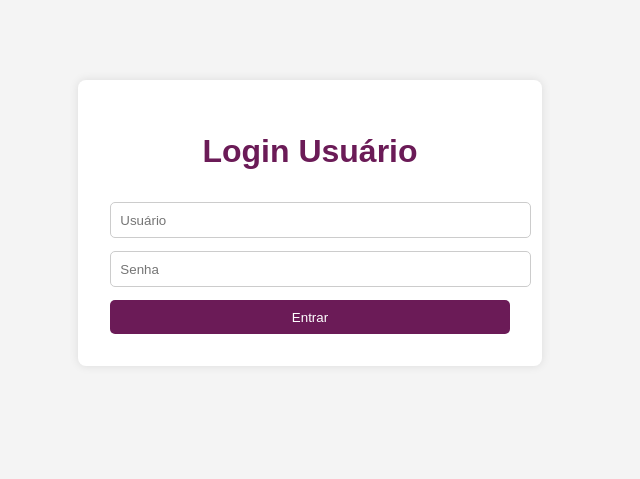
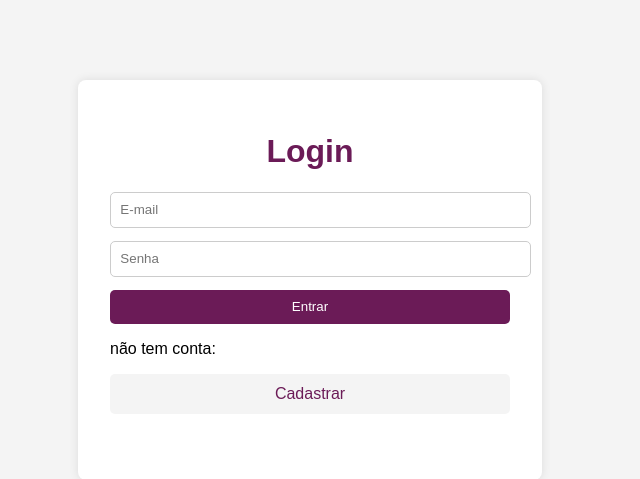
Before and after one commit to EduardoEAPJ/Projeto-web2, a PHP site: page /login.php in a window 1280 px wide. Shown: the top 479 px of the page, without its empty margins (330-970 px from the left). Run offline with PHP 8.4, Linux system fonts and the light colour scheme.

Commit message:
segunda atualização

```diff
--- a/login.php
+++ b/login.php
@@ -1,15 +1,46 @@
-<?php session_start(); ?>
+<?php
+session_start();
+require_once 'database.php';
+
+$db = new Database();
+$erro = '';
+
+if ($_SERVER['REQUEST_METHOD'] === 'POST') {
+    $email = $_POST['email'];
+    $senha = $_POST['senha'];
+
+    // Busca usuário pelo e-mail
+    $usuario = $db->select("SELECT * FROM usuarios WHERE email = ?", [$email]);
+
+    if ($usuario && password_verify($senha, $usuario[0]->senha)) {
+        // Login válido
+        $_SESSION['usuario'] = $usuario[0]->nome;
+        $_SESSION['tipo'] = $usuario[0]->tipo;
+
+        if ($usuario[0]->tipo === 'admin') {
+            $_SESSION['admin'] = true;
+            header('Location: admin.php');
+        } else {
+            header('Location: index.php');
+        }
+        exit;
+    } else {
+        $erro = "E-mail ou senha inválidos.";
+    }
+}
+?>
+
 <!DOCTYPE html>
 <html lang="pt-BR">
 <head>
 <meta charset="UTF-8">
-<title>Login Usuário</title>
+<title>Login</title>
 <style>
 body {
     font-family: Arial, sans-serif;
+    background: #f4f4f4;
     margin: 0;
     padding: 0;
-    background: #f4f4f4;
 }
 form {
     background: white;
@@ -21,10 +52,9 @@ form {
 }
 h1 {
     text-align: center;
-    margin-bottom: 1em;
     color: #6b1b57;
 }
-input[type="text"], input[type="password"] {
+input[type="email"], input[type="password"] {
     width: 100%;
     padding: 0.7em;
     margin-bottom: 1em;
@@ -43,14 +73,41 @@ button {
 button:hover {
     background: #9e3a83;
 }
+p.erro {
+    color: red;
+    text-align: center;
+}
+a{
+    display:block;
+    text-align: center;
+    margin-top: 1em;
+    color: #6b1b57;
+    text-decoration: none;
+    background: #f4f4f4;
+    padding: 0.7em;
+    border-radius: 5px;
+}
+a:holver {
+    background: #9e3a83;
+    color: white;
+    text-decoration: none;
+}
 </style>
 </head>
 <body>
-<form method="post" action="index.php">
-  <h1>Login Usuário</h1>
-  <input type="text" name="usuario" placeholder="Usuário" required>
+<form method="post">
+  <h1>Login</h1>
+  <?php if ($erro): ?>
+    <p class="erro"><?= htmlspecialchars($erro) ?></p>
+  <?php endif; ?>
+  <input type="email" name="email" placeholder="E-mail" required>
   <input type="password" name="senha" placeholder="Senha" required>
   <button type="submit">Entrar</button>
+  <p>não tem conta: <br> <a href="register.php">Cadastrar</a><br></p>
 </form>
 </body>
 </html>
+
+</form>
+</body>
+</html>
```
Also changed, not shown: register.php (added, +99 -0 lines).
